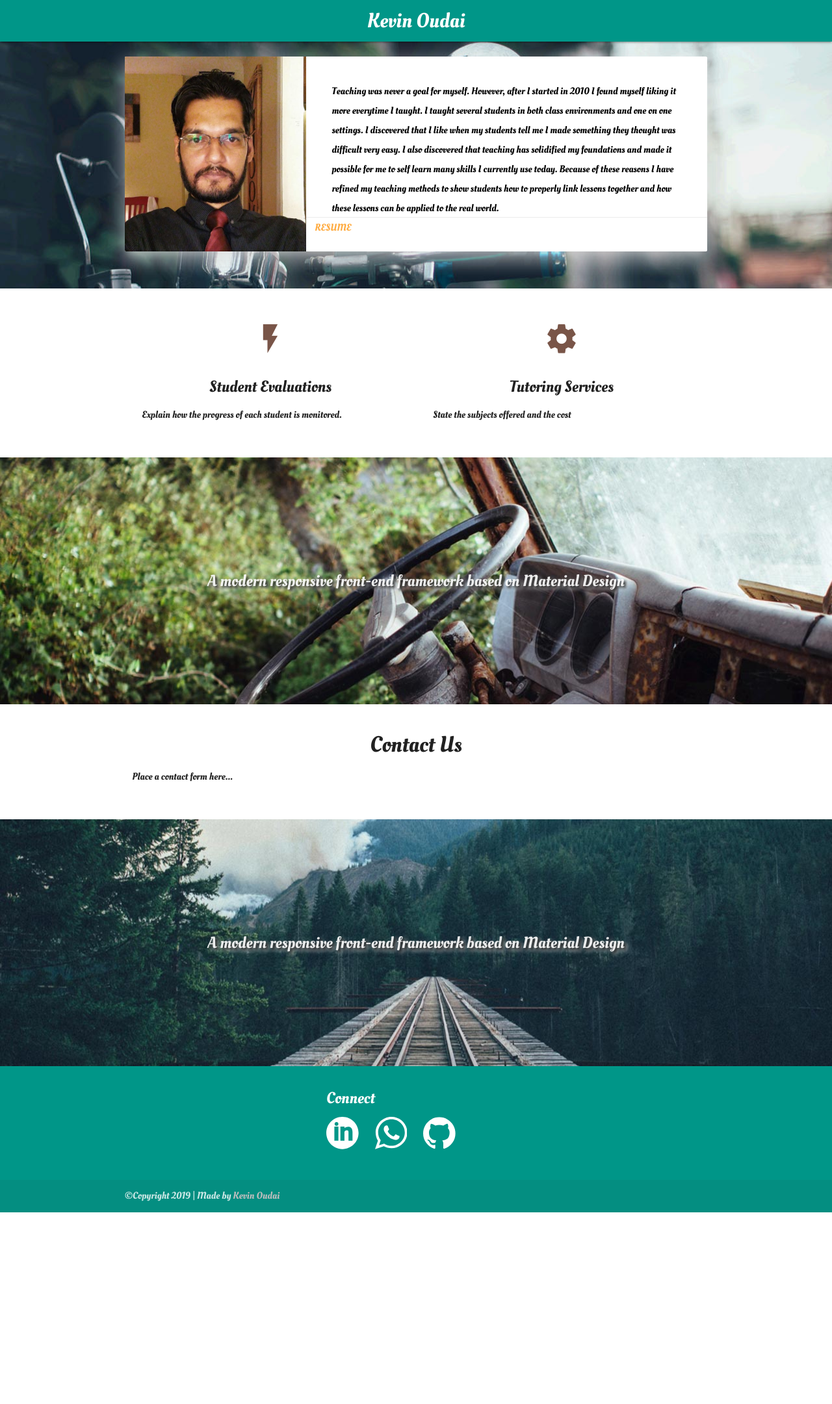
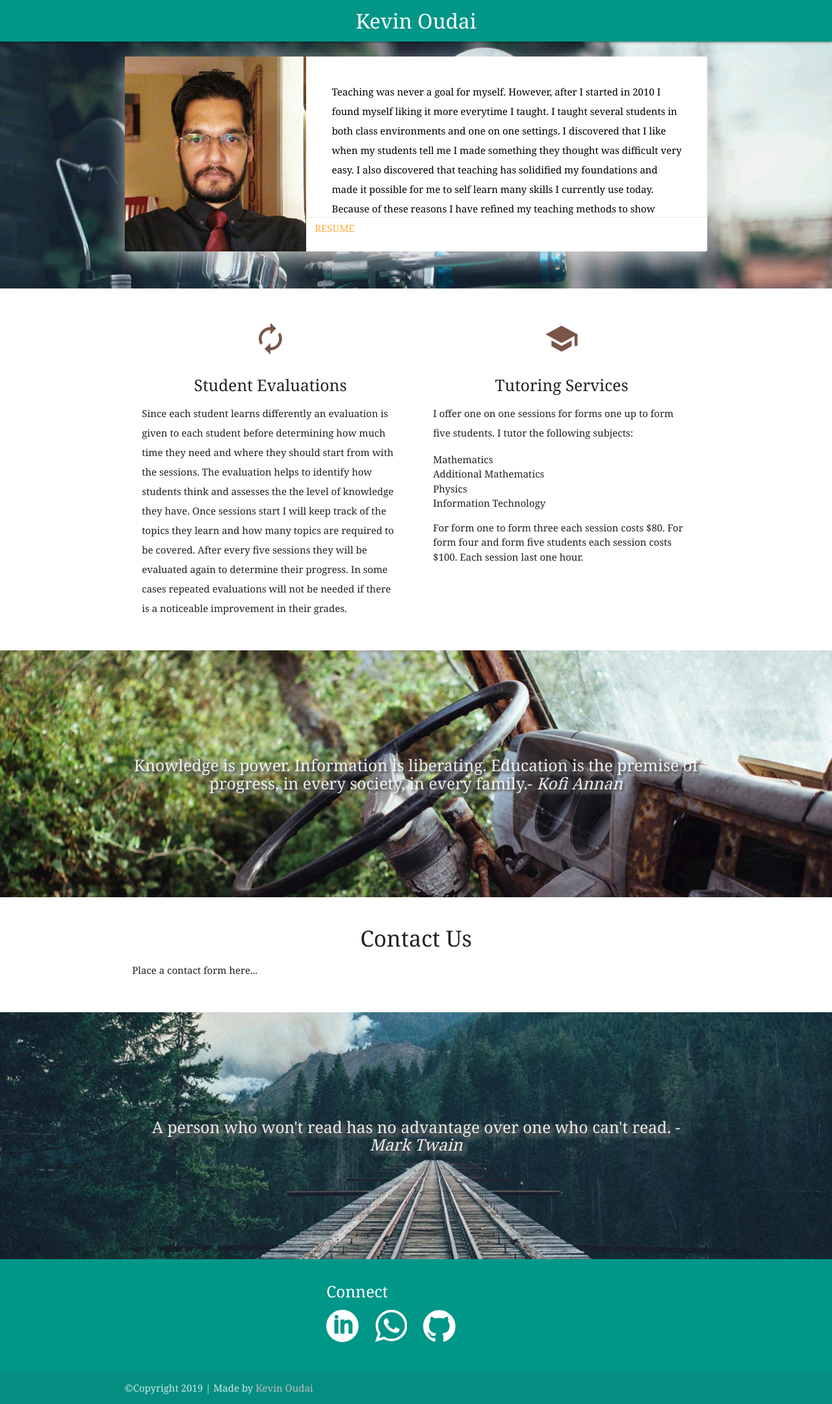
Before and after one commit to Kevin-Oudai/Mr_Oudai, a Django app: template mroudai/home/templates/index.html in a window 1280 px wide. Shown: the whole page at 65% size. Before the commit the page ends 1866 px from the top, so only its background shows below. Run offline with Django 3.2, Linux system fonts and the light colour scheme; the template is opened without the code that fills it, so the values that code supplies are empty; some libraries are stand-ins or nearby versions.

Commit message:
Add explanations

```diff
--- a/mroudai/home/templates/index.html
+++ b/mroudai/home/templates/index.html
@@ -10,7 +10,7 @@
   <link href="https://fonts.googleapis.com/icon?family=Material+Icons" rel="stylesheet">
   <link href="{% static 'site/css/materialize.css' %}" type="text/css" rel="stylesheet" media="screen,projection"/>
   <link href="{% static 'site/css/style.css' %}" type="text/css" rel="stylesheet" media="screen,projection"/>
-  <link href="https://fonts.googleapis.com/css?family=Oleo+Script&display=swap" rel="stylesheet">
+  <link href="https://fonts.googleapis.com/css?family=Noto+Serif&display=swap" rel="stylesheet">
 </head>
 <body>
  <nav>
@@ -74,18 +74,34 @@
       <div class="row">
         <div class="col s12 m6">
           <div class="icon-block">
-            <h2 class="center brown-text"><i class="material-icons">flash_on</i></h2>
+            <h2 class="center brown-text"><i class="material-icons">autorenew</i></h2>
             <h5 class="center">Student Evaluations</h5>
 
-            <p class="light">Explain how the progress of each student is monitored.</p>
+            <p class="light">
+              Since each student learns differently an evaluation is given to each student before determining how much time they need
+              and where they should start from with the sessions. The evaluation helps to identify how students think and assesses the
+              the level of knowledge they have. Once sessions start I will keep track of the topics they learn and how many topics are
+              required to be covered. After every five sessions they will be evaluated again to determine their progress. In some cases
+              repeated evaluations will not be needed if there is a noticeable improvement in their grades.
+            </p>
           </div>
         </div>
         <div class="col s12 m6">
           <div class="icon-block">
-            <h2 class="center brown-text"><i class="material-icons">settings</i></h2>
+            <h2 class="center brown-text"><i class="material-icons">school</i></h2>
             <h5 class="center">Tutoring Services</h5>
 
-            <p class="light">State the subjects offered and the cost</p>
+            <p class="light">
+              I offer one on one sessions for forms one up to form five students. I tutor the following subjects:
+              <ul>
+                <li> Mathematics </li>
+                <li> Additional Mathematics </li>
+                <li> Physics </li>
+                <li> Information Technology </li>
+              </ul>
+              For form one to form three each session costs $80. For form four and form five students each session costs $100. Each session
+              last one hour.
+            </p>
           </div>
         </div>
       </div>
@@ -98,7 +114,7 @@
     <div class="section no-pad-bot">
       <div class="container">
         <div class="row center">
-          <h5 class="header col s12 light tshadow">A modern responsive front-end framework based on Material Design</h5>
+          <h5 class="header col s12 light tshadow">Knowledge is power. Information is liberating. Education is the premise of progress, in every society, in every family.- <em>Kofi Annan</em></h5>
         </div>
       </div>
     </div>
@@ -124,7 +140,7 @@
     <div class="section no-pad-bot">
       <div class="container">
         <div class="row center">
-          <h5 class="header col s12 light tshadow">A modern responsive front-end framework based on Material Design</h5>
+          <h5 class="header col s12 light tshadow">A person who won't read has no advantage over one who can't read. - <em>Mark Twain</em></h5>
         </div>
       </div>
     </div>
--- a/mroudai/static/site/css/style.css
+++ b/mroudai/static/site/css/style.css
@@ -61,7 +61,7 @@ footer.page-footer {
 }
 
 body {
-    font-family: 'Oleo Script', cursive;
+    font-family: 'Noto Serif', serif;
 }
 
 .tshadow {
```
Also changed, not shown: README.md.
